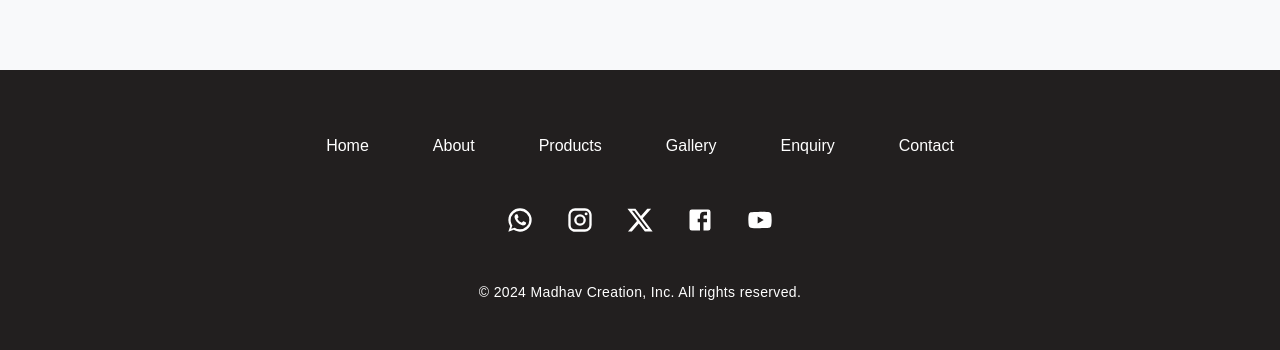
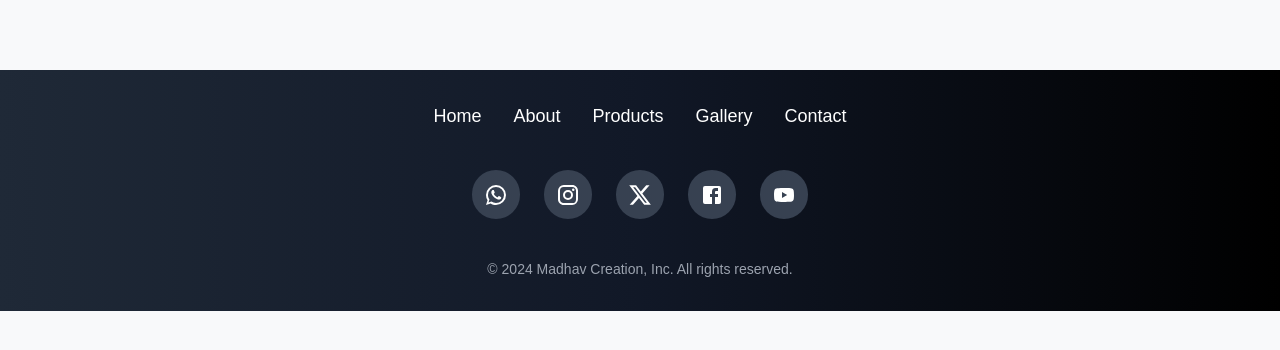
Before and after one commit to webitya/madhav-creations, a React (Vite) app: page / in a window 1280 px wide. Shown: the part 2291-2641 px from the top of the page. After the commit the page ends 2602 px from the top, so only its background shows below. Built offline with nearby package versions, Linux system fonts and the light colour scheme.

Commit message:
change in footer

```diff
--- a/src/Shared/FooterEl/index.jsx
+++ b/src/Shared/FooterEl/index.jsx
@@ -4,49 +4,60 @@ import YouTubeIcon from '@mui/icons-material/YouTube';
 import FacebookIcon from '@mui/icons-material/Facebook';
 import WhatsAppIcon from '@mui/icons-material/WhatsApp';
 
-export const FooterEl= () => {
-    const currentYear= new Date();
-    return(
-        <footer class="flex flex-col gap-12 items-center bg-[#221f1f] p-16 text-white">
-            <div className="flex gap-16">
-                <div ><a href="#" class="hover:underline">Home</a></div>
-                <div ><a href="#" class="hover:underline">About</a></div>
-                <div ><a href="#" class="hover:underline">Products</a></div>
-                <div ><a href="#" class="hover:underline">Gallery</a></div>
-                <div ><a href="#" class="hover:underline">Enquiry</a></div>
-                <div ><a href="#" class="hover:underline">Contact</a></div>
+export const FooterEl = () => {
+  const currentYear = new Date();
+
+  return (
+    <footer className="bg-gradient-to-r from-gray-800 via-gray-900 to-black p-8 text-white">
+      <div className="container mx-auto flex flex-col items-center gap-10">
+        <div className="flex flex-wrap justify-center gap-4 md:gap-8 text-center text-sm md:text-lg font-medium">
+          {["Home", "About", "Products", "Gallery", "Contact"].map((link, index) => (
+            <a
+              key={index}
+              href="#"
+              className="transition duration-300 hover:text-pink-500 hover:underline"
+            >
+              {link}
+            </a>
+          ))}
         </div>
 
-            <div class="flex gap-8">
-                <a href="#" >
-                    <span class="">
-                        <WhatsAppIcon style={{fontSize: "1.75rem"}}/>
-                    </span>
+        <div className="flex justify-center gap-4 md:gap-6">
+          <a
+            href="#"
+            className="p-2 md:p-3 bg-gray-700 rounded-full hover:bg-pink-500 transition duration-300"
+          >
+            <WhatsAppIcon style={{ fontSize: "1.5rem", mdFontSize: "2rem" }} />
           </a>
-                <a href="#" >
-                    <span class="">
-                        <InstagramIcon style={{fontSize: "1.75rem"}}/>
-                    </span>
+          <a
+            href="#"
+            className="p-2 md:p-3 bg-gray-700 rounded-full hover:bg-purple-500 transition duration-300"
+          >
+            <InstagramIcon style={{ fontSize: "1.5rem", mdFontSize: "2rem" }} />
           </a>
-                <a href="#" >
-                    <span class="">
-                        <XIcon style={{fontSize: "1.75rem"}}/>
-                    </span>
+          <a
+            href="#"
+            className="p-2 md:p-3 bg-gray-700 rounded-full hover:bg-blue-500 transition duration-300"
+          >
+            <XIcon style={{ fontSize: "1.5rem", mdFontSize: "2rem" }} />
           </a>
-                <a href="#" >
-                    <span class="">
-                    <FacebookIcon style={{fontSize: "1.75rem"}}/>
-                    </span>
+          <a
+            href="#"
+            className="p-2 md:p-3 bg-gray-700 rounded-full hover:bg-blue-700 transition duration-300"
+          >
+            <FacebookIcon style={{ fontSize: "1.5rem", mdFontSize: "2rem" }} />
           </a>
-                <a href="#" >
-                    <span class="">
-                        <YouTubeIcon style={{fontSize: "1.75rem"}}/>
-                    </span>
+          <a
+            href="#"
+            className="p-2 md:p-3 bg-gray-700 rounded-full hover:bg-red-600 transition duration-300"
+          >
+            <YouTubeIcon style={{ fontSize: "1.5rem", mdFontSize: "2rem" }} />
           </a>
         </div>
-            <p class="text-sm tracking-wide">
+        <p className="text-xs md:text-sm text-gray-400 text-center">
           © {currentYear.getFullYear()} Madhav Creation, Inc. All rights reserved.
         </p>
+      </div>
     </footer>
   );
-}
+};
```
Lines whose indentation alone changed are shown as unchanged.
